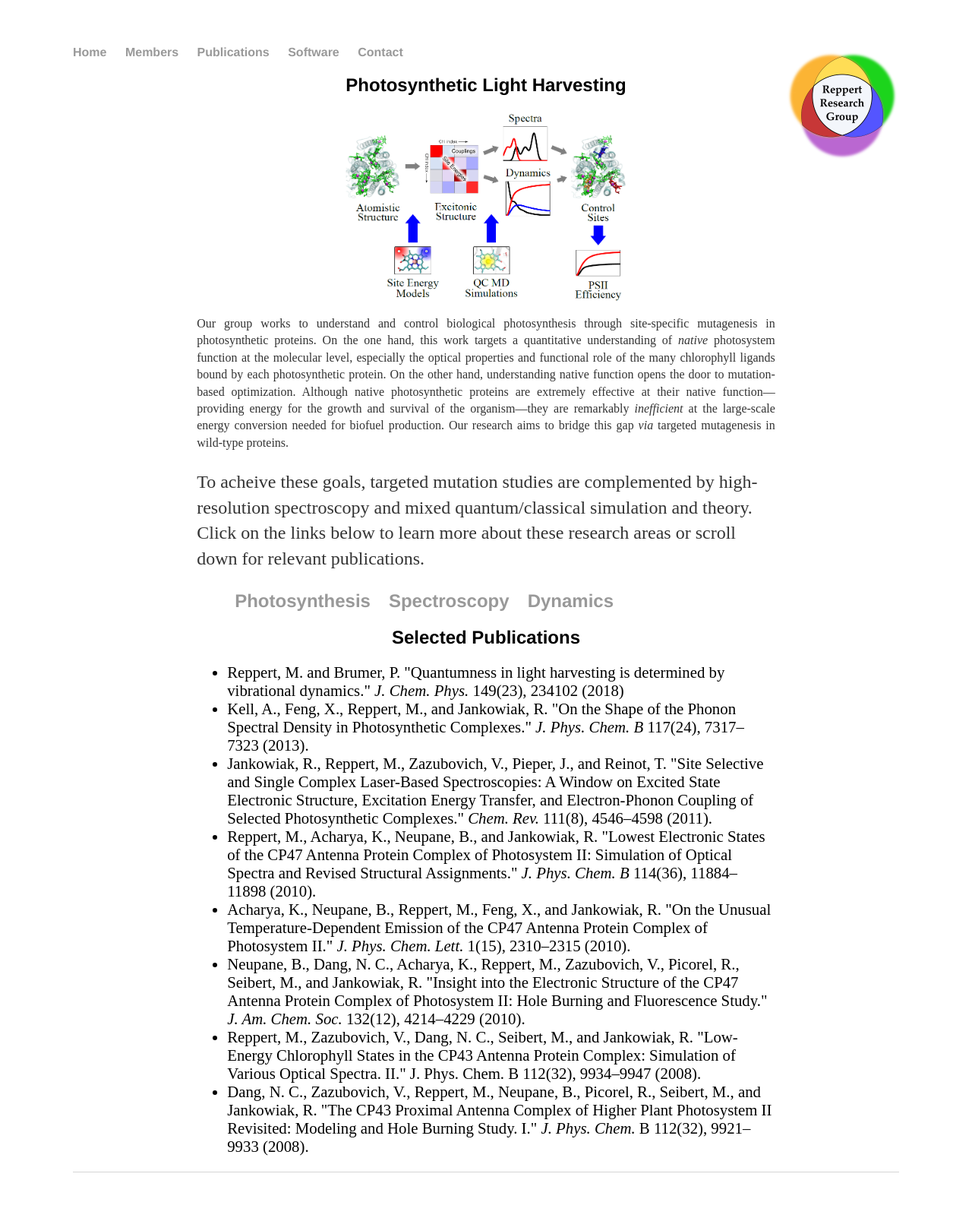
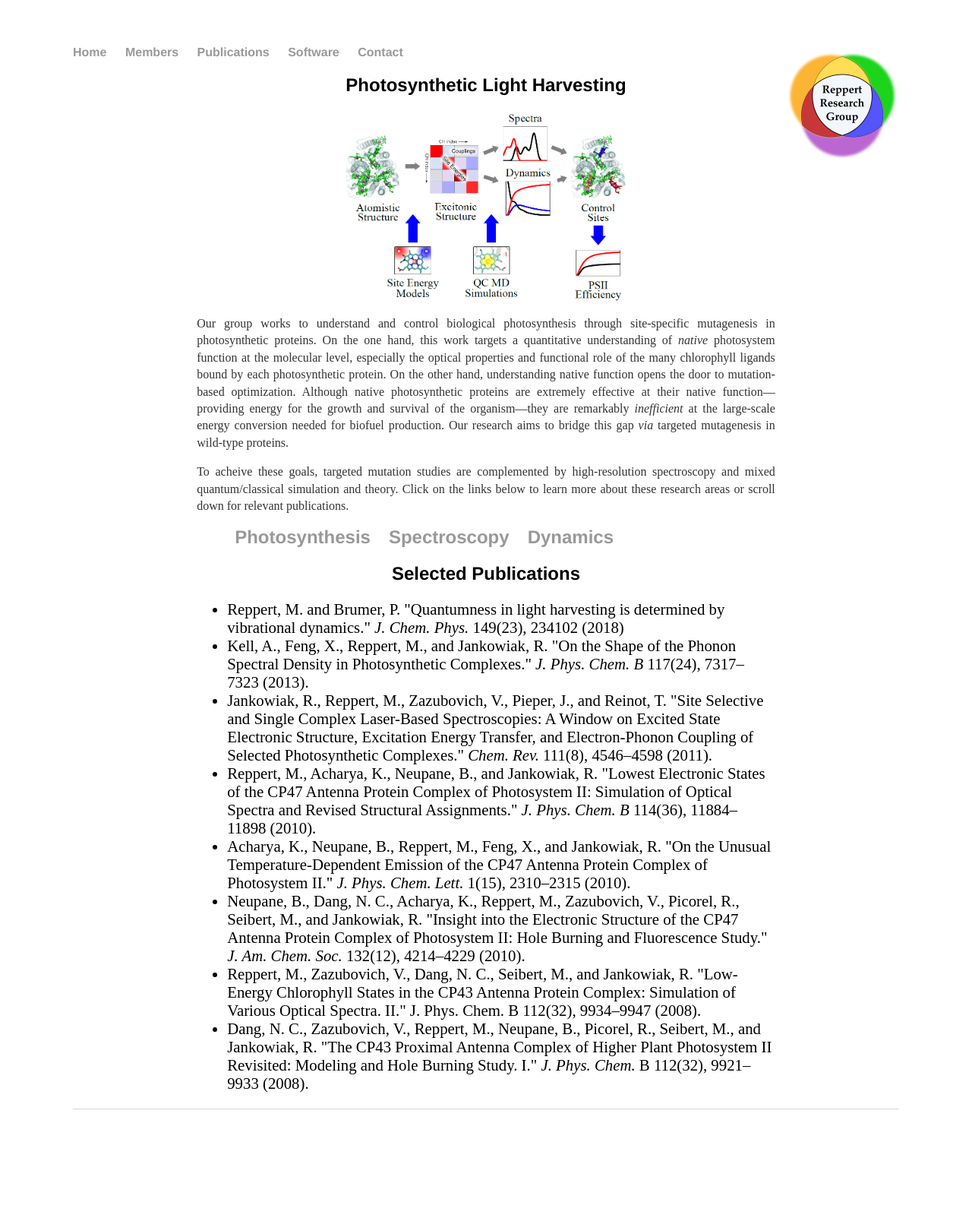
Before and after one commit to mreppert/mreppert.github.io, a Jekyll site: the page built from publications/photosynthesis/index.html, in a window 1280 px wide. Shown: the whole page at 76% size. Built offline with Jekyll 4.4.1, drawn with Linux system fonts in a browser that asks for light colours; after the commit the page ends 1520 px from its top, so only the background shows below that.

Commit message:
Update index.html

```diff
--- a/publications/photosynthesis/index.html
+++ b/publications/photosynthesis/index.html
@@ -43,7 +43,7 @@
 
     <p style="text-align:justify; font-size:100%;">Our group works to understand and control biological photosynthesis through site-specific mutagenesis in photosynthetic proteins. On the one hand, this work targets a quantitative understanding of <i>native</i> photosystem function at the molecular level, especially the optical properties and functional role of the many chlorophyll ligands bound by each photosynthetic protein. On the other hand, understanding native function opens the door to mutation-based optimization. Although native photosynthetic proteins are extremely effective at their native function&mdash;providing energy for the growth and survival of the organism&mdash;they are remarkably <i>inefficient</i> at the large-scale energy conversion needed for biofuel production. Our research aims to bridge this gap <i>via</i> targeted mutagenesis in wild-type proteins.</p>
 
-    <p>To acheive these goals, targeted mutation studies are complemented by high-resolution spectroscopy and mixed quantum/classical simulation and theory. Click on the links below to learn more about these research areas or scroll down for relevant publications.
+    <p style="text-align:justify; font-size:100%;">To acheive these goals, targeted mutation studies are complemented by high-resolution spectroscopy and mixed quantum/classical simulation and theory. Click on the links below to learn more about these research areas or scroll down for relevant publications.
 
     <ul id="menu">
         <li><a href="http://mreppert.github.io/publications/photosynthesis">Photosynthesis</a></li>
```
